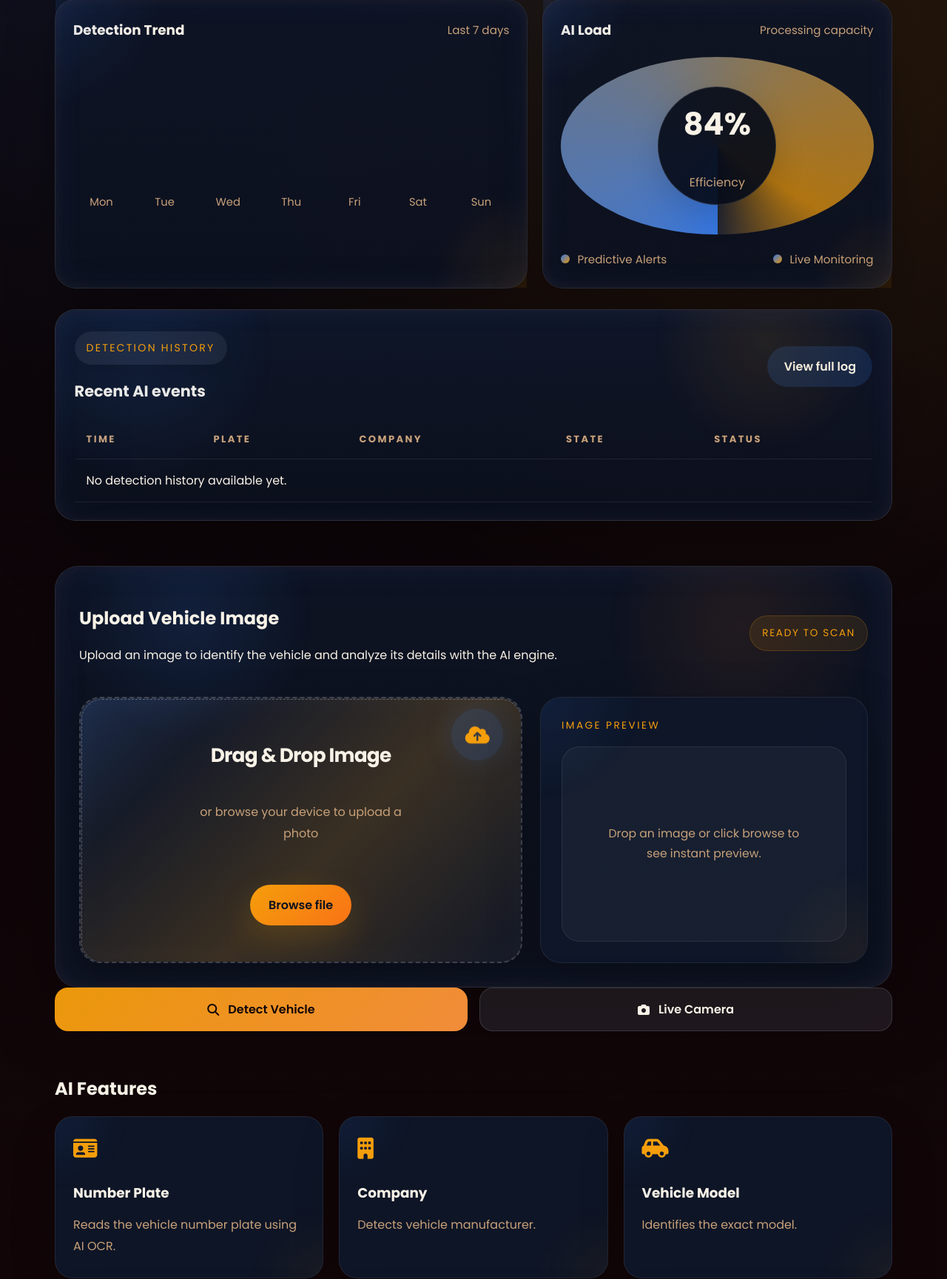
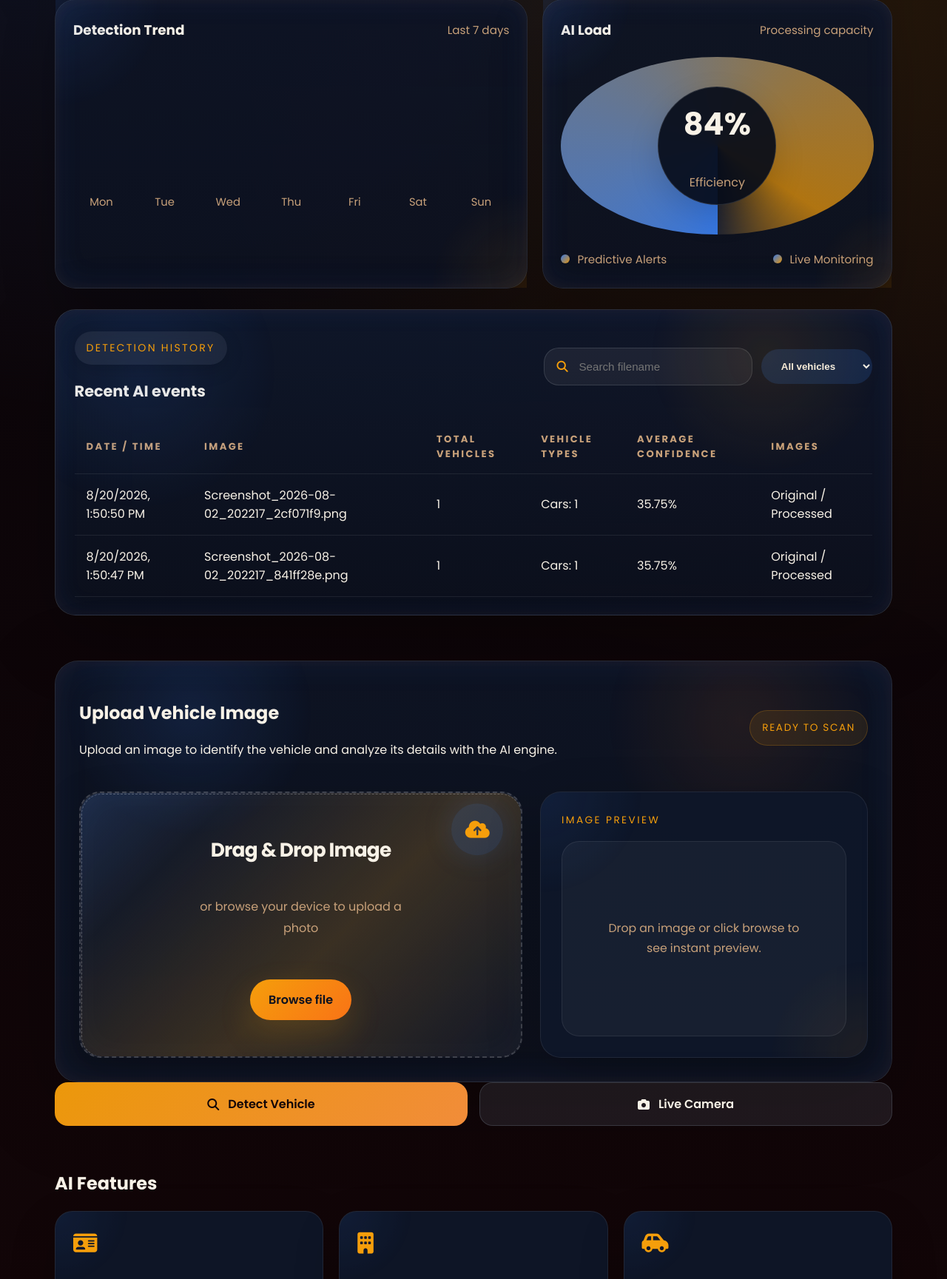
Before and after one commit to khushisingh17-coder/AI-Vehicle-detection, a Flask app: page / in a window 1280 px wide. Shown: the part 1293-3022 px from the top of the page at 74% size. Run offline with Flask 3, Linux system fonts and the light colour scheme.

Commit message:
Added vehicle detection history with search/filter and improved project documentation

```diff
--- a/backend/app.py
+++ b/backend/app.py
@@ -2,6 +2,9 @@ from flask import Flask, request, render_template, jsonify, send_from_directory
 import os
 import cv2
 import uuid
+import json
+import tempfile
+from datetime import datetime, timezone
 from collections import Counter
 from werkzeug.utils import secure_filename
 from detector import detect_vehicles
@@ -22,6 +25,36 @@ os.makedirs(UPLOAD_FOLDER, exist_ok=True)
 app.config["UPLOAD_FOLDER"] = UPLOAD_FOLDER
 app.config["MAX_CONTENT_LENGTH"] = 10 * 1024 * 1024
 ALLOWED_IMAGE_EXTENSIONS = {".jpg", ".jpeg", ".png", ".bmp", ".webp"}
+HISTORY_FILE = os.path.join(BASE_DIR, "history.json")
+MAX_HISTORY_RECORDS = 20
+
+
+def load_history():
+    try:
+        with open(HISTORY_FILE, "r", encoding="utf-8") as history_file:
+            records = json.load(history_file)
+        return [record for record in records if isinstance(record, dict)] if isinstance(records, list) else []
+    except (FileNotFoundError, json.JSONDecodeError, OSError):
+        return []
+
+
+def save_history_record(record):
+    records = (load_history() + [record])[-MAX_HISTORY_RECORDS:]
+    temporary_path = None
+    try:
+        with tempfile.NamedTemporaryFile(
+            mode="w",
+            encoding="utf-8",
+            dir=BASE_DIR,
+            delete=False
+        ) as temporary_file:
+            json.dump(records, temporary_file, indent=2)
+            temporary_path = temporary_file.name
+        os.replace(temporary_path, HISTORY_FILE)
+    except OSError:
+        if temporary_path and os.path.exists(temporary_path):
+            os.remove(temporary_path)
+        raise
 
 
 # Home Page
@@ -108,21 +141,71 @@ def upload():
         sum(detection["confidence"] for detection in detected_vehicles) / total_vehicles
         if total_vehicles else 0
     )
+    statistics = {
+        "total": total_vehicles,
+        "car": vehicle_counts.get("car", 0),
+        "truck": vehicle_counts.get("truck", 0),
+        "bus": vehicle_counts.get("bus", 0),
+        "motorcycle": vehicle_counts.get("motorcycle", 0),
+        "average_confidence": round(average_confidence, 2)
+    }
+
+    try:
+        save_history_record({
+            "filename": filename,
+            "processed_filename": processed_filename,
+            "timestamp": datetime.now(timezone.utc).isoformat(),
+            "statistics": statistics
+        })
+    except OSError:
+        app.logger.exception("Unable to save detection history")
 
     return jsonify({
         "success": True,
         "filename": filename,
         "processed_filename": processed_filename,
         "detections": detected_vehicles,
-        "statistics": {
-            "total": total_vehicles,
-            "car": vehicle_counts.get("car", 0),
-            "truck": vehicle_counts.get("truck", 0),
-            "bus": vehicle_counts.get("bus", 0),
-            "motorcycle": vehicle_counts.get("motorcycle", 0),
-            "average_confidence": round(average_confidence, 2)
+        "statistics": statistics
+    })
+
+
+@app.route("/history", methods=["GET"])
+def history():
+    records = []
+    for record in load_history():
+        filename = record.get("filename", "")
+        processed_filename = record.get("processed_filename", "")
+        timestamp = record.get("timestamp", "")
+        statistics = record.get("statistics", {})
+        statistic_names = ("total", "car", "truck", "bus", "motorcycle", "average_confidence")
+        if (
+            not isinstance(filename, str)
+            or not isinstance(processed_filename, str)
+            or not isinstance(timestamp, str)
+            or not isinstance(statistics, dict)
+            or any(
+                not isinstance(statistics.get(name), (int, float))
+                or statistics.get(name) < 0
+                for name in statistic_names
+            )
+            or not filename
+            or not processed_filename
+            or secure_filename(filename) != filename
+            or secure_filename(processed_filename) != processed_filename
+        ):
+            continue
+        try:
+            datetime.fromisoformat(timestamp.replace("Z", "+00:00"))
+        except ValueError:
+            continue
+        record = dict(record)
+        record["files"] = {
+            "original": os.path.exists(os.path.join(app.config["UPLOAD_FOLDER"], filename)),
+            "processed": os.path.exists(os.path.join(app.config["UPLOAD_FOLDER"], processed_filename))
         }
-    })
+        records.append(record)
+    records.sort(key=lambda record: record["timestamp"], reverse=True)
+    return jsonify({"success": True, "history": records})
 
 # Show uploaded image
 @app.route("/uploads/<path:filename>")
--- a/frontend/static/script.js
+++ b/frontend/static/script.js
@@ -145,6 +145,9 @@ const formatValue = (value) => {
     return Number.isInteger(value) ? value : value.toFixed(1);
 };
 const uploadForm = document.getElementById("uploadForm");
+const historySearch = document.getElementById('historySearch');
+const historyTypeFilter = document.getElementById('historyTypeFilter');
+let historyRecords = [];
 
 const updateDetectionStatistics = (statistics = {}) => {
     const statisticValues = {
@@ -162,6 +165,84 @@ const updateDetectionStatistics = (statistics = {}) => {
         element.textContent = name === 'average_confidence' ? `${value.toFixed(2)}%` : value;
     });
 };
+
+const formatHistoryTimestamp = (timestamp) => {
+    const date = new Date(timestamp);
+    return Number.isNaN(date.getTime()) ? 'Unknown time' : date.toLocaleString();
+};
+
+const renderHistory = (records = []) => {
+    const historyBody = document.getElementById('historyBody');
+    if (!historyBody) return;
+    if (!records.length) {
+        historyBody.innerHTML = '<tr><td colspan="6">No detection history yet.</td></tr>';
+        return;
+    }
+
+    historyBody.innerHTML = records.map((record) => {
+        const statistics = record.statistics || {};
+        const types = [
+            ['Cars', statistics.car],
+            ['Trucks', statistics.truck],
+            ['Buses', statistics.bus],
+            ['Motorcycles', statistics.motorcycle]
+        ].filter(([, count]) => Number(count) > 0)
+            .map(([label, count]) => `${label}: ${count}`).join(', ') || 'None';
+        const originalLink = record.files?.original
+            ? `<a href="/uploads/${encodeURIComponent(record.filename)}" target="_blank" rel="noreferrer">Original</a>`
+            : 'Unavailable';
+        const processedLink = record.files?.processed
+            ? `<a href="/uploads/${encodeURIComponent(record.processed_filename)}" target="_blank" rel="noreferrer">Processed</a>`
+            : 'Unavailable';
+
+        return `
+            <tr>
+                <td>${formatHistoryTimestamp(record.timestamp)}</td>
+                <td>${record.filename}</td>
+                <td>${Number(statistics.total) || 0}</td>
+                <td>${types}</td>
+                <td>${(Number(statistics.average_confidence) || 0).toFixed(2)}%</td>
+                <td>${originalLink} / ${processedLink}</td>
+            </tr>
+        `;
+    }).join('');
+};
+
+const getHistoryTimestamp = (record) => {
+    const timestamp = Date.parse(record.timestamp);
+    return Number.isNaN(timestamp) ? 0 : timestamp;
+};
+
+const filterHistory = () => {
+    const searchTerm = historySearch?.value.trim().toLowerCase() || '';
+    const selectedType = historyTypeFilter?.value || 'all';
+    const records = historyRecords
+        .filter((record) => record.filename.toLowerCase().includes(searchTerm))
+        .filter((record) => {
+            if (selectedType === 'all') return true;
+            return Number(record.statistics?.[selectedType]) > 0;
+        })
+        .sort((first, second) => getHistoryTimestamp(second) - getHistoryTimestamp(first));
+    renderHistory(records);
+};
+
+const loadHistory = async () => {
+    const response = await fetch('/history');
+    let data;
+    try {
+        data = await response.json();
+    } catch {
+        throw new Error('History returned an invalid response.');
+    }
+    if (!response.ok || !data.success || !Array.isArray(data.history)) {
+        throw new Error(data.message || 'History could not be loaded.');
+    }
+    historyRecords = data.history;
+    filterHistory();
+};
+
+historySearch?.addEventListener('input', filterHistory);
+historyTypeFilter?.addEventListener('change', filterHistory);
 
 const renderDetectionResults = (data) => {
     const detailsGrid = document.querySelector('.details-grid');
@@ -300,6 +381,7 @@ detectBtn?.addEventListener("click", async (e) => {
         processedImage.src = "/uploads/" + encodeURIComponent(data.processed_filename);
         updateDetectionStatistics(data.statistics);
         renderDetectionResults(data);
+        await loadHistory();
         setProgress(100, 'Detection complete');
 
     } catch (error) {
@@ -311,6 +393,11 @@ detectBtn?.addEventListener("click", async (e) => {
     }
 
 });
+
+loadHistory().catch((error) => {
+    console.error('History error:', error);
+});
+
 cameraBtn?.addEventListener('click', () => {
     showToast('Live camera mode is currently simulated for demo use.', 'warning');
 });
@@ -337,9 +424,7 @@ const animateCount = (card) => {
 };
 
 const setRevealDelay = (element, index) => {
-    const custom = Number(element.dataset.revealDelay || 0);
-    const delay = custom || index * 120;
-    element.style.setProperty('--reveal-delay', `${delay}ms`);
+    element.style.setProperty('--reveal-delay', '50ms');
 };
 
 const revealObserver = new IntersectionObserver((entries, observer) => {
@@ -352,7 +437,7 @@ const revealObserver = new IntersectionObserver((entries, observer) => {
         }
         observer.unobserve(element);
     });
-}, { threshold: 0.2, rootMargin: '0px 0px -12% 0px' });
+}, { threshold: 0, rootMargin: '0px' });
 
 revealElements.forEach((element, index) => {
     setRevealDelay(element, index);
--- a/frontend/static/style.css
+++ b/frontend/static/style.css
@@ -585,6 +585,22 @@ body.loading footer {
     font-size: 1.3rem;
 }
 
+.history-controls {
+    display: flex;
+    align-items: center;
+    gap: 0.75rem;
+    flex-wrap: wrap;
+}
+
+.history-controls .search-field {
+    min-width: 220px;
+}
+
+.history-controls select {
+    min-width: 150px;
+    color: var(--text);
+}
+
 .pill-button {
     border: none;
     border-radius: 999px;
@@ -657,7 +673,7 @@ body.loading footer {
 .scroll-reveal {
     opacity: 0;
     transform: translateY(28px);
-    transition: opacity 0.85s ease, transform 0.85s ease;
+    transition: opacity 0.05s ease, transform 0.05s ease;
     transition-delay: var(--reveal-delay, 0ms);
     will-change: opacity, transform;
 }
@@ -713,10 +729,24 @@ body.loading footer {
         flex-direction: column;
         align-items: flex-start;
     }
+
+    .history-controls {
+        width: 100%;
+    }
 }
 
 @media (max-width: 640px) {
     .search-field {
+        width: 100%;
+    }
+
+    .history-controls {
+        flex-direction: column;
+        align-items: stretch;
+    }
+
+    .history-controls .search-field,
+    .history-controls select {
         width: 100%;
     }
 
--- a/frontend/templates/index.html
+++ b/frontend/templates/index.html
@@ -217,22 +217,36 @@
                         <span class="hero-eyebrow">Detection history</span>
                         <h3>Recent AI events</h3>
                     </div>
-                    <button class="pill-button">View full log</button>
+                    <div class="history-controls">
+                        <label class="search-field" for="historySearch">
+                            <i class="fa-solid fa-magnifying-glass"></i>
+                            <input type="search" id="historySearch" placeholder="Search filename" aria-label="Search detection history by filename">
+                        </label>
+                        <label class="sr-only" for="historyTypeFilter">Filter history by vehicle type</label>
+                        <select class="pill-button" id="historyTypeFilter" aria-label="Filter history by vehicle type">
+                            <option value="all">All vehicles</option>
+                            <option value="car">Cars</option>
+                            <option value="truck">Trucks</option>
+                            <option value="bus">Buses</option>
+                            <option value="motorcycle">Motorcycles</option>
+                        </select>
+                    </div>
                 </div>
                 <div class="table-wrap">
                     <table class="history-table">
                         <thead>
                             <tr>
-                                <th>Time</th>
-                                <th>Plate</th>
-                                <th>Company</th>
-                                <th>State</th>
-                                <th>Status</th>
+                                <th>Date / Time</th>
+                                <th>Image</th>
+                                <th>Total Vehicles</th>
+                                <th>Vehicle Types</th>
+                                <th>Average Confidence</th>
+                                <th>Images</th>
                             </tr>
                         </thead>
-                        <tbody>
+                        <tbody id="historyBody">
                             <tr>
-                                <td colspan="5">No detection history available yet.</td>
+                                <td colspan="6">No detection history yet.</td>
                             </tr>
                         </tbody>
                     </table>
```
Also changed, not shown: backend/history.json (added, +28 -0 lines), README.md, backend/uploads/Screenshot_2026-08-02_202217_2cf071f9.png (added), backend/uploads/Screenshot_2026-08-02_202217_2cf071f9_processed.jpg (added), backend/uploads/Screenshot_2026-08-02_202217_841ff28e.png (added), backend/uploads/Screenshot_2026-08-02_202217_841ff28e_processed.jpg (added).
